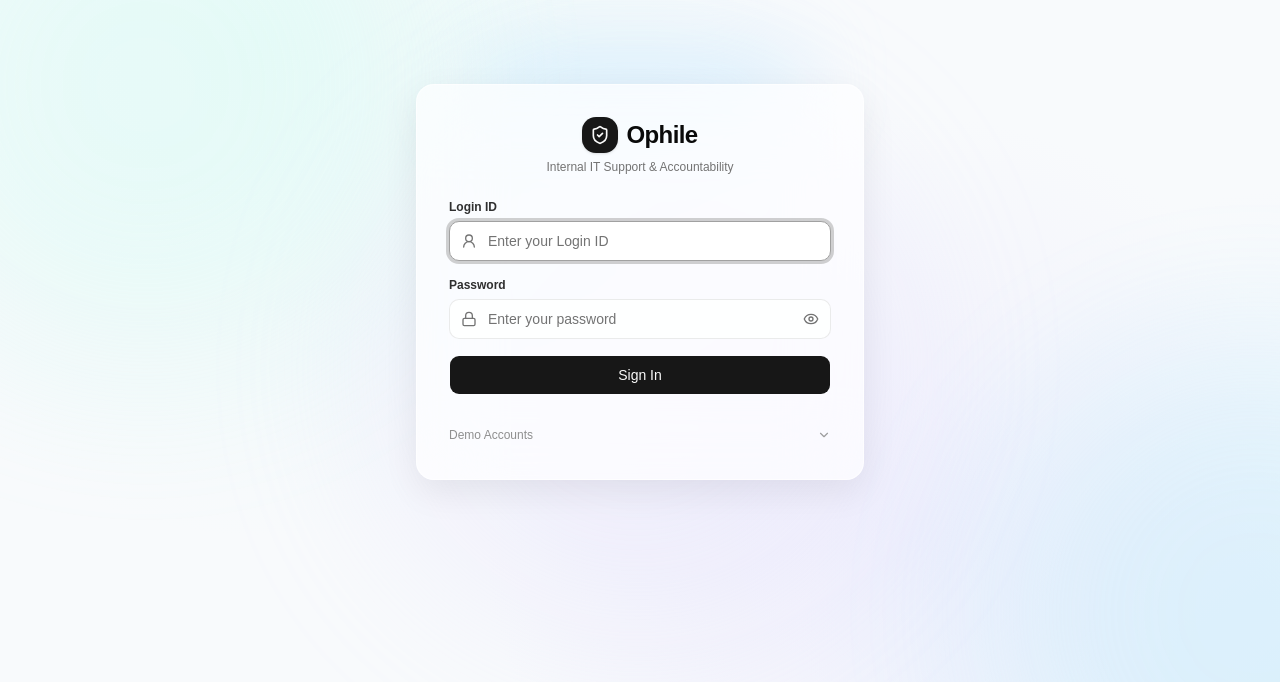
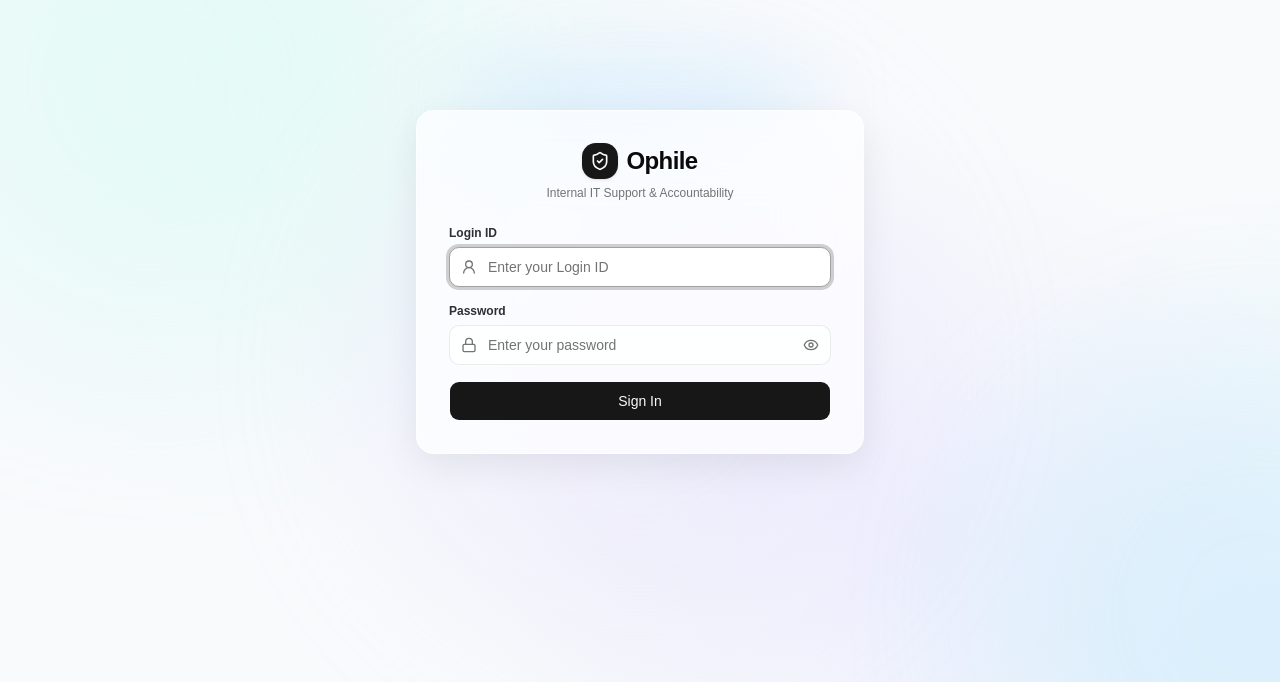
Before and after one commit to MyDelRei/Demo-Ophile, a React (Vite) app: page /login in a window 1280 px wide. Shown: the part 118-800 px from the top of the page. Built offline with nearby package versions, Linux system fonts and the light colour scheme.

Commit message:
fix(auth): remove demo accounts from login screen

```diff
--- a/src/pages/auth/LoginPage.jsx
+++ b/src/pages/auth/LoginPage.jsx
@@ -1,7 +1,6 @@
 import { useState } from 'react'
 import { useNavigate } from 'react-router-dom'
 import {
-  ChevronDownIcon,
   EyeIcon,
   EyeOffIcon,
   LockIcon,
@@ -11,16 +10,10 @@ import {
 
 import GlassPanel from '@/components/glass/GlassPanel'
 import { Button } from '@/components/ui/button'
-import {
-  Collapsible,
-  CollapsibleContent,
-  CollapsibleTrigger,
-} from '@/components/ui/collapsible'
 import { Input } from '@/components/ui/input'
 import { Label } from '@/components/ui/label'
 import { useAppFeedback } from '@/hooks/useAppFeedback'
 import { useAuth } from '@/hooks/useAuth'
-import { cn } from '@/lib/utils'
 
 const destinationByRole = {
   SUPER_ADMIN: '/admin',
@@ -29,38 +22,10 @@ const destinationByRole = {
   USER: '/support',
 }
 
-const demoAccounts = [
-  {
-    role: 'Super Admin',
-    loginId: 'superadmin',
-    password: 'superadmin123',
-    scope: 'Platform Overview',
-  },
-  {
-    role: 'Organisation Admin',
-    loginId: 'orgadmin',
-    password: 'admin123',
-    scope: 'Company Administration',
-  },
-  {
-    role: 'Help Desk',
-    loginId: 'helpdesk',
-    password: 'helpdesk123',
-    scope: 'Support Operations',
-  },
-  {
-    role: 'User',
-    loginId: 'user',
-    password: 'user123',
-    scope: 'Personal Tickets',
-  },
-]
-
 function LoginPage() {
   const [loginId, setLoginId] = useState('')
   const [password, setPassword] = useState('')
   const [showPassword, setShowPassword] = useState(false)
-  const [isDemoOpen, setIsDemoOpen] = useState(false)
   const [error, setError] = useState('')
   const [isSubmitting, setIsSubmitting] = useState(false)
 
@@ -83,12 +48,6 @@ function LoginPage() {
       hideLoading()
       setIsSubmitting(false)
     }
-  }
-
-  function handleFillDemo(account) {
-    setLoginId(account.loginId)
-    setPassword(account.password)
-    setError('')
   }
 
   return (
@@ -205,48 +164,6 @@ function LoginPage() {
             >
               {isSubmitting ? 'Signing in...' : 'Sign In'}
             </Button>
-
-            {/* Collapsible Demo Accounts (Secondary & Discloseable) */}
-            <div className="pt-3">
-              <Collapsible
-                open={isDemoOpen}
-                onOpenChange={setIsDemoOpen}
-                className="space-y-2"
-              >
-                <CollapsibleTrigger
-                  type="button"
-                  className="group flex w-full items-center justify-between py-1 text-xs font-medium text-muted-foreground/80 transition-colors hover:text-foreground focus-visible:outline-none"
-                >
-                  <span>Demo Accounts</span>
-                  <ChevronDownIcon
-                    className={cn(
-                      'size-3.5 transition-transform duration-200 text-muted-foreground/70 group-hover:text-foreground',
-                      isDemoOpen && 'rotate-180',
-                    )}
-                    aria-hidden="true"
-                  />
-                </CollapsibleTrigger>
-                <CollapsibleContent className="space-y-1.5 rounded-xl border border-border/40 bg-muted/40 p-2.5 text-xs animate-in fade-in-50">
-                  <div className="grid grid-cols-1 gap-1.5 sm:grid-cols-2">
-                    {demoAccounts.map((account) => (
-                      <button
-                        key={account.role}
-                        type="button"
-                        onClick={() => handleFillDemo(account)}
-                        className="flex flex-col items-start rounded-lg border border-border/40 bg-background/60 p-2 text-left transition-all hover:bg-background/90 hover:border-border hover:shadow-xs focus-visible:outline-none"
-                      >
-                        <span className="font-semibold text-foreground">
-                          {account.role}
-                        </span>
-                        <span className="text-[11px] text-muted-foreground">
-                          Login ID: <span className="font-mono text-foreground/90">{account.loginId}</span>
-                        </span>
-                      </button>
-                    ))}
-                  </div>
-                </CollapsibleContent>
-              </Collapsible>
-            </div>
           </form>
         </GlassPanel>
       </div>
```
